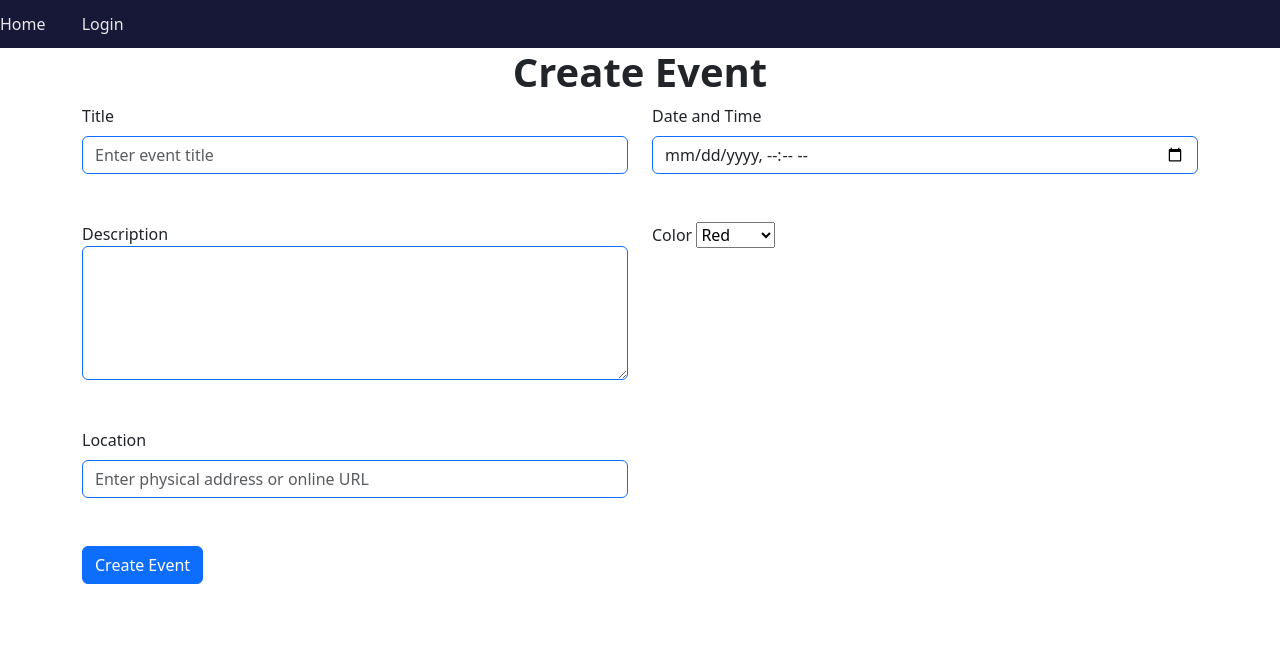
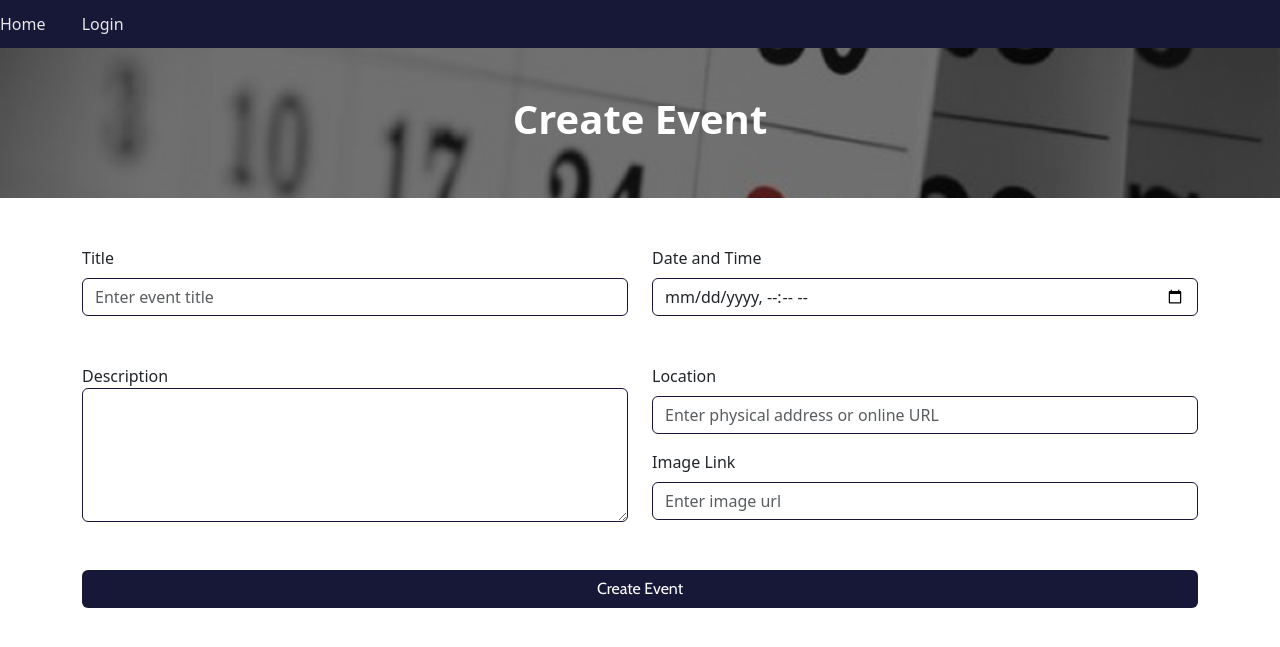
Before and after one commit to gwencampau/final-project, a Flask app: page /create in a window 1280 px wide. Shown: the top 647 px of the page. Run offline with Flask 3, Linux system fonts and the light colour scheme; some libraries are stand-ins or nearby versions.

Commit message:
Updated create form look and content, updated form retrieval route, added css to styles sheet

```diff
--- a/app.py
+++ b/app.py
@@ -4,6 +4,7 @@ app = Flask(__name__)
 
 about_data = [{"title":"Feeling lonely?", "info":"Well CommuniFree is for you!"},{"title":"Cash strapped?", "info":"Test"},{"title":"For humans by humans", "info":"Test"}]
 all_events_data = [{'title': 'ITSC-3155', 'desc': 'Come join us for our weekly meeting on how to cope with a world that has Figma in it!', 'image': 'https://stanforddaily.com/wp-content/uploads/2022/04/chris-ried-ieic5Tq8YMk-unsplash-scaled.jpg', 'date': 'November 13th, 2023'},{'title': 'Graduation Life', 'desc': 'Sad you are not able to graduate just yet? We are too! Join us to cope about this. Pretend to walk the stage with us.', 'image': 'https://stanforddaily.com/wp-content/uploads/2022/04/chris-ried-ieic5Tq8YMk-unsplash-scaled.jpg', 'date': 'November 14th, 2023'},{'title': 'Chancellor Escape Room', 'desc': 'It is time to escape the GABER MANSION! AHHHHHHHHHHHHH! Join us for food and a chance at free tutition.', 'image': 'https://stanforddaily.com/wp-content/uploads/2022/04/chris-ried-ieic5Tq8YMk-unsplash-scaled.jpg', 'date': 'November 15th, 2023'},{'title': 'TA Office Hours', 'desc': 'Hi. We are a couple of students who kinda know what we are doing. Maybe we can help? No promises though.','image': 'https://stanforddaily.com/wp-content/uploads/2022/04/chris-ried-ieic5Tq8YMk-unsplash-scaled.jpg', 'date': 'November 16th, 2023'},{'title': 'Norm', 'desc': 'norm wants your soul give him your soul give him your soul now go niners will he PICK your soul come give us your soul', 'image': 'https://stanforddaily.com/wp-content/uploads/2022/04/chris-ried-ieic5Tq8YMk-unsplash-scaled.jpg', 'date': 'April 9th, 1949'}]
+test_create_form_data = []
 
 @app.get('/')
 def index():
@@ -15,6 +16,13 @@ def create_form():
 
 @app.post('/create')
 def create_event():
+    #This is all just temporary to test that the form works until database is set up
+    title = request.form.get("title")
+    description = request.form.get("description")
+    location = request.form.get("location")
+    date = request.form.get("date")
+    link = request.form.get("link")
+    test_create_form_data.append({title:[description, location, date, link]})
     return redirect('/')
 
 @app.route('/friends')
--- a/static/styles.css
+++ b/static/styles.css
@@ -130,3 +130,35 @@ h1{
 
 }
 /*End Angelina's CSS for view event*/
+
+/*Gwen's hero image css*/
+.hero-image {
+    background-image: linear-gradient(rgba(0, 0, 0, 0.5), rgba(0, 0, 0, 0.5)), url("calendar_banner_test.jpeg");
+
+    height: 150px;
+
+    background-position: center;
+    background-repeat: no-repeat;
+    background-size: cover;
+    position: relative;
+  }
+
+  .hero-text {
+    text-align: center;
+    position: absolute;
+    top: 50%;
+    left: 50%;
+    transform: translate(-50%, -50%);
+    color: white;
+  }
+
+  .btn-create {
+    background-color: var(--main-dark-blue);
+    font-family: "Cabin", sans-serif;
+    color: white;
+  }
+
+  .border-create {
+    border-color: var(--main-dark-blue);
+  }
+  /*End*/
--- a/templates/create_event.html
+++ b/templates/create_event.html
@@ -4,47 +4,41 @@
 
 {% block body %}
 
-<div class="container">
-  <div class="hero-image">
-    <div class="hero-text">
-      <h1 style="text-align: center;">Create Event</h1>
-    </div>
+<div class="hero-image">
+  <div class="hero-text">
+    <h1>Create Event</h1>
   </div>
+</div>
+
+<div class="container mt-5">
     <form action="/create" method="post">
       <div class="row">
         <div class="col">
-          <div class="form-group mb-5">
+          <div class="mb-5">
             <label for="title" class="form-label">Title</label>
-            <input class="form-control border border-primary" id="title" placeholder="Enter event title">
+            <input class="form-control border-create" name="title" id="title" placeholder="Enter event title">
           </div>
-        <div class="form-group mb-5">
+        <div class="mb-5">
             <label for="description">Description</label>
-            <textarea class="form-control border border-primary" id="description" rows="5"></textarea>
-          </div>
-        <div class="form-group mb-5">
-            <label for="location" class="form-label">Location</label>
-            <input class="form-control border border-primary" id="location" placeholder="Enter physical address or online URL">
+            <textarea class="form-control border-create" name="description" id="description" rows="5"></textarea>
           </div>
         </div>
         <div class="col">
-          <div class="form-group mb-5">
+          <div class="mb-5">
             <label for="date" class="form-label">Date and Time</label>
-            <input type="datetime-local" class="form-control border border-primary" id="date">
+            <input type="datetime-local" class="form-control border-create" name='date' id="date">
           </div>
-          <div class="form-group mb-5">
-            <label for="color" class="form-label">Color</label>
-            <select name="color" id="color">
-              <option value="red">Red</option>
-              <option value="orange">Orange</option>
-              <option value="yellow">Yellow</option>
-              <option value="green">Green</option>
-              <option value="blue">Blue</option>
-              <option value="purple">Purple</option>
-            </select>
+          <div class="mb-3">
+            <label for="location" class="form-label">Location</label>
+            <input class="form-control border-create" name="location" id="location" placeholder="Enter physical address or online URL">
+          </div>
+          <div class="mb-5">
+            <label for="image" class="form-label">Image Link</label>
+            <input type="text" class="form-control border-create" name="link" id="link" placeholder="Enter image url">
           </div>
         </div>
       </div>
-      <button type="submit" class="btn btn-primary">Create Event</button>
+      <button type="submit" class="btn btn-create"  style="width: 100%">Create Event</button>
     </form>
 </div>
 {% endblock %}
```
Also changed, not shown: static/calendar_banner_test.jpeg (added).
